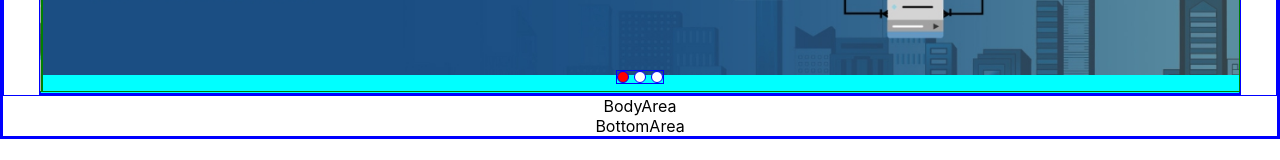
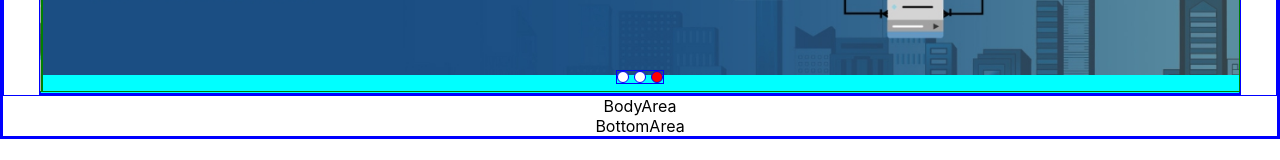
Before and after one commit to borgssam/YS_JAVA01_REACT_SITE, a React (Create React App) app: page / in a window 1280 px wide. Shown: the part 373-533 px from the top of the page. Built offline with nearby package versions, Linux system fonts and the light colour scheme.

Commit message:
V7 sliderZone(control_btn적용)

```diff
--- a/src/componetes/SliderZone.jsx
+++ b/src/componetes/SliderZone.jsx
@@ -50,9 +50,17 @@ export function SliderZone(){
                 <li className="slider_image"><img src={slider3} alt=""/></li>  */}
             </ul>
             <div className="control_panel">
-                <div className="control_btn active"  data-index="0"></div>
-                <div className="control_btn" data-index="1"></div>
-                <div className="control_btn" data-index="2"></div>
+              {
+                sliders.map((slider, index)=>{
+                  return(
+                    <div className={`control_btn ${currentIndex === index? 'active': ''}`}  onClick={()=>{setCurrentIndex(index);}}></div>
+                  );
+                })
+              }
+                {/* <div className={`control_btn ${currentIndex === 0? 'active': ''}`}  onClick={()=>{setCurrentIndex(0);}}></div>
+                <div className={`control_btn ${currentIndex === 1? 'active': ''}`}  onClick={()=>{setCurrentIndex(1);}}></div>
+                <div className={`control_btn ${currentIndex === 2? 'active': ''}`}  onClick={()=>{setCurrentIndex(2);}}></div>
+                 */}
             </div>
             <div className="direct_btn">
                 <div className="left_btn" onClick={()=>handleArrowClick(-1)}><img src={left_btnImg} alt=""/></div>
```
